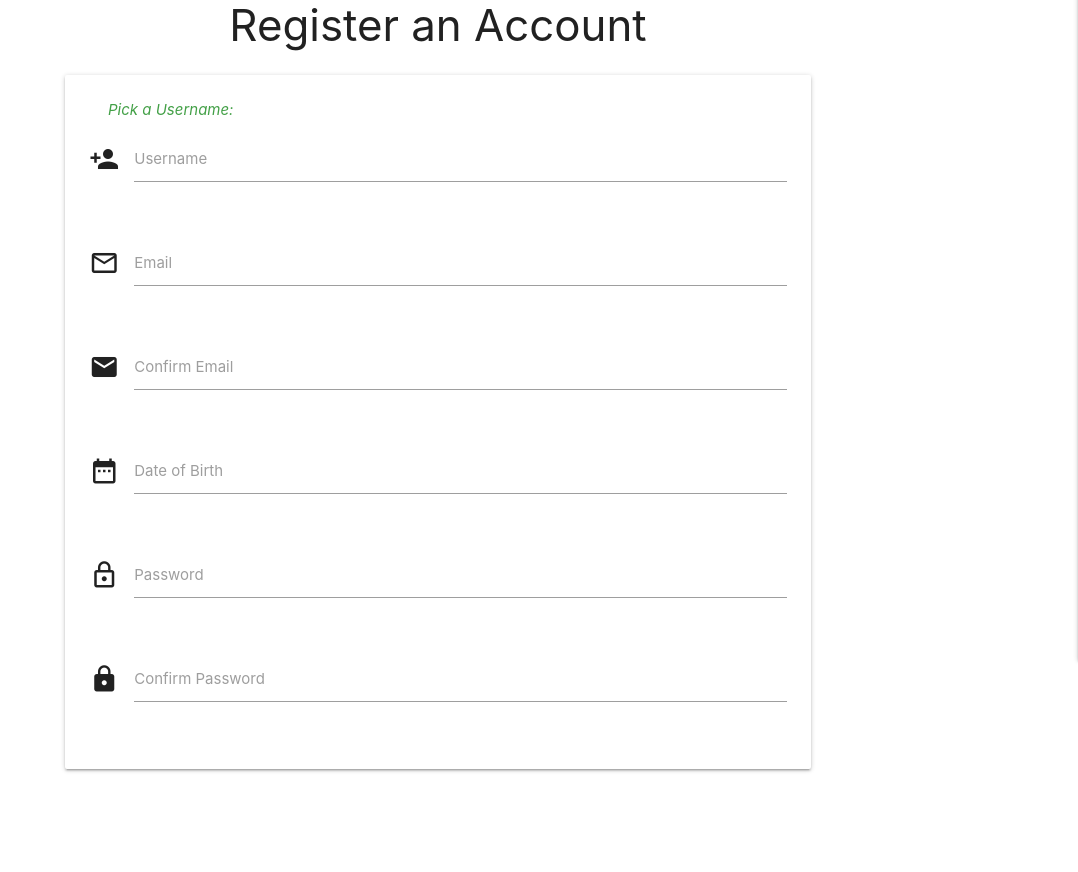
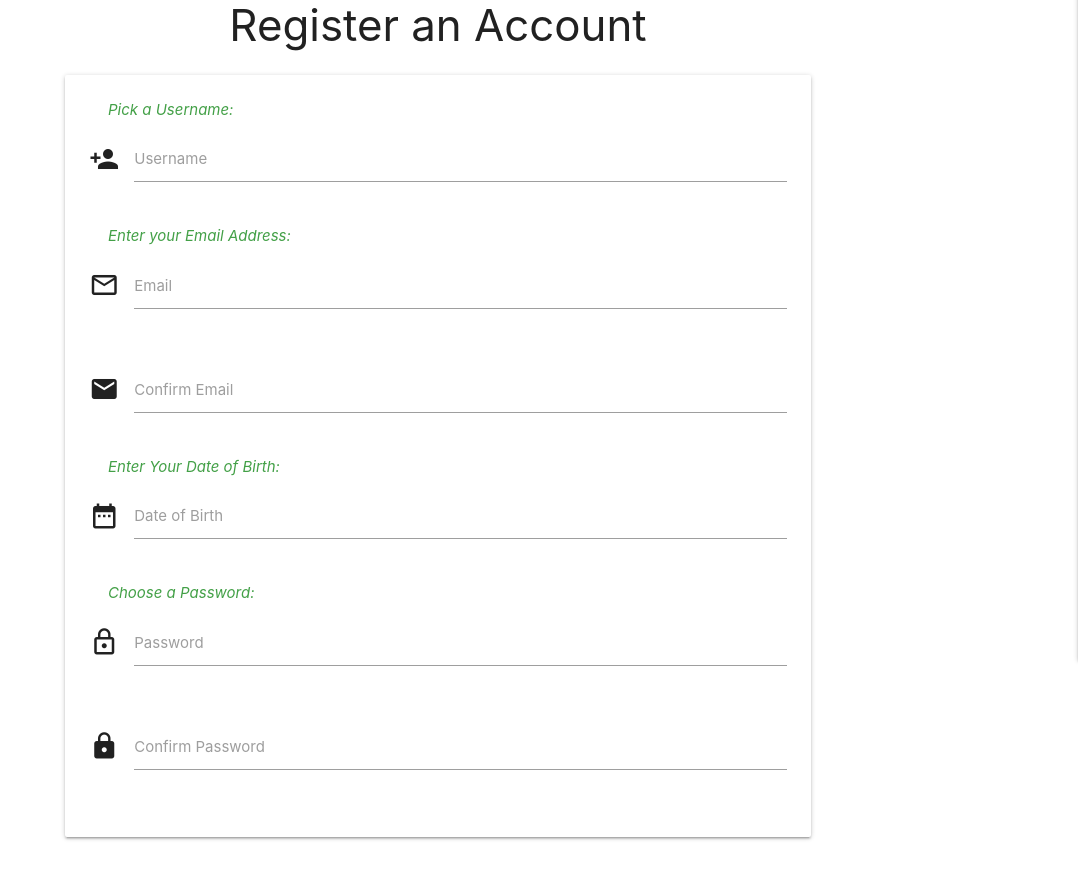
Before and after one commit to MichaelCWalsh7/Yurt-Index, a Flask app: page /register in a window 1280 px wide. Shown: the part 200-1072 px from the top of the page, without its empty margins (202-1280 px from the left). Before the commit the page ends 972 px from the top, so only its background shows below. Run offline with Flask 2, Linux system fonts and the light colour scheme; parts of the project's set-up code (start-up, migrations or seed data) failed here and were passed over; some libraries are stand-ins or nearby versions.

Commit message:
Add instructions to appropriate elements in the register form

```diff
--- a/templates/register.html
+++ b/templates/register.html
@@ -17,6 +17,7 @@
                 </div>
                 <!-- email -->
                 <div class="row">
+                    <span class="form-instruction">Enter your Email Address:</span>
                     <div class="input-field col s12">
                         <i class="material-icons prefix">mail_outline</i>
                         <input id="email" name="email" type="email" minlength="5" maxlength="50"
@@ -35,6 +36,7 @@
                 </div>
                 <!-- date of birth -->
                 <div class="row">
+                    <span class="form-instruction">Enter Your Date of Birth:</span>
                     <div class="input-field col s12">
                         <i class="material-icons prefix">date_range</i>
                         <input id="date_of_birth" name="date_of_birth" type="text" class="datepicker" required>
@@ -43,6 +45,7 @@
                 </div>
                 <!-- password -->
                 <div class="row">
+                    <span class="form-instruction">Choose a Password:</span>
                     <div class="input-field col s12">
                         <i class="material-icons prefix">lock_outline</i>
                         <input id="password" name="password" type="password" minlength="5" maxlength="25"
```
